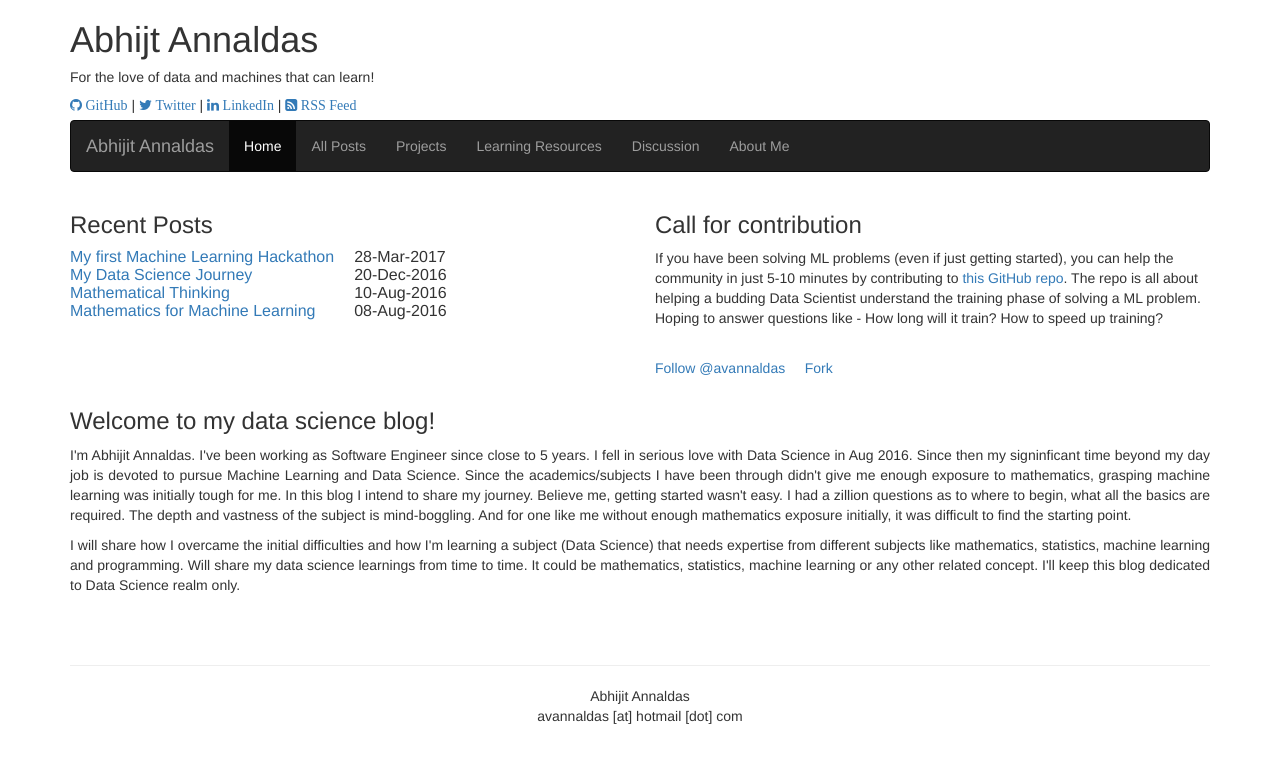
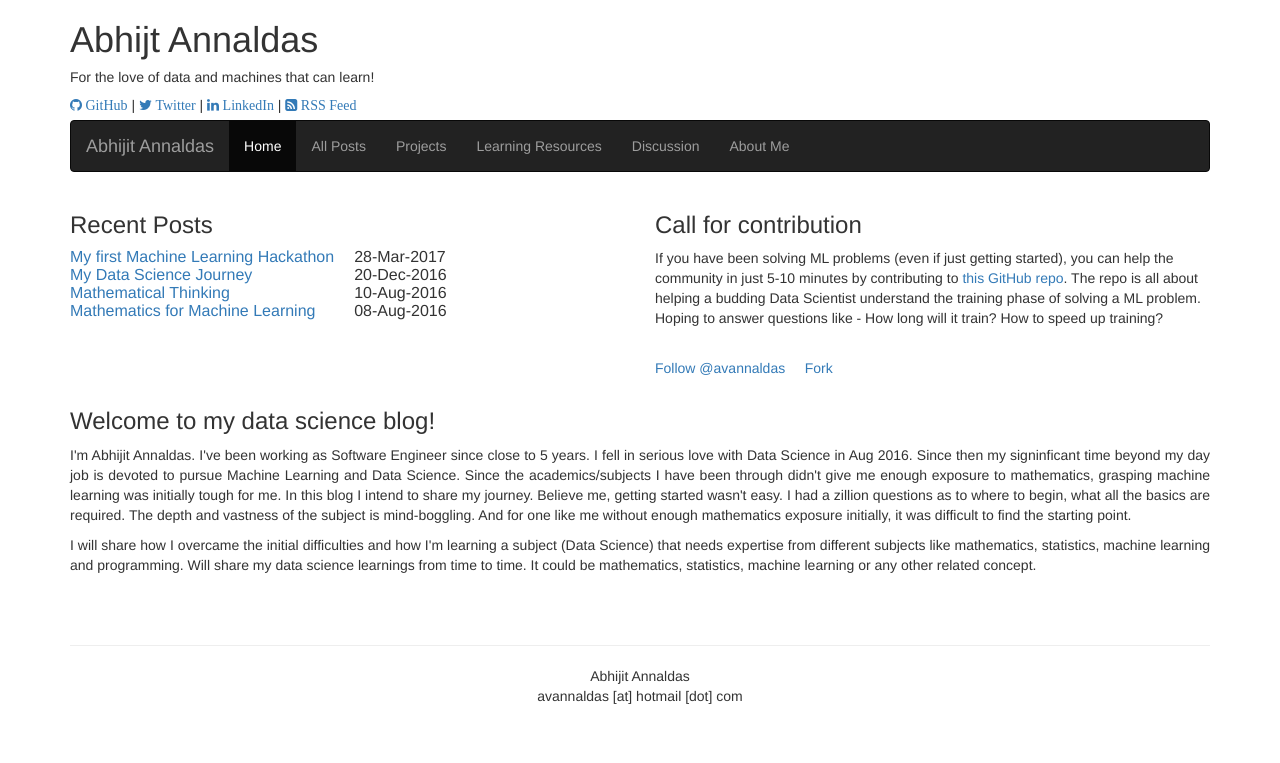
Before and after one commit to devm1023/ML_project, a Jekyll site: the page built from index.html, in a window 1280 px wide. Shown: the top 763 px of the page. Built offline with Jekyll 4.4.1, drawn with Linux system fonts in a browser that asks for light colours; nearby versions of some CDN libraries.

Commit message:
Update index.html

```diff
--- a/index.html
+++ b/index.html
@@ -33,6 +33,6 @@ layout: default
 	<div class="col-sm-12" style="text-align:justify;">
 		<h3>Welcome to my data science blog!</h3>
 		<p>I'm Abhijit Annaldas. I've been working as Software Engineer since close to 5 years. I fell in serious love with Data Science in Aug 2016. Since then my signinficant time beyond my day job is devoted to pursue Machine Learning and Data Science. Since the academics/subjects I have been through didn't give me enough exposure to mathematics, grasping machine learning was initially tough for me. In this blog I intend to share my journey. Believe me, getting started wasn't easy. I had a zillion questions as to where to begin, what all the basics are required. The depth and vastness of the subject is mind-boggling. And for one like me without enough mathematics exposure initially, it was difficult to find the starting point.</p>
-		<p>I will share how I overcame the initial difficulties and how I'm learning a subject (Data Science) that needs expertise from different subjects like mathematics, statistics, machine learning and programming. Will share my data science learnings from time to time. It could be mathematics, statistics, machine learning or any other related concept. I'll keep this blog dedicated to Data Science realm only.</p>
+		<p>I will share how I overcame the initial difficulties and how I'm learning a subject (Data Science) that needs expertise from different subjects like mathematics, statistics, machine learning and programming. Will share my data science learnings from time to time. It could be mathematics, statistics, machine learning or any other related concept.</p>
 	</div>
 </div>
```
